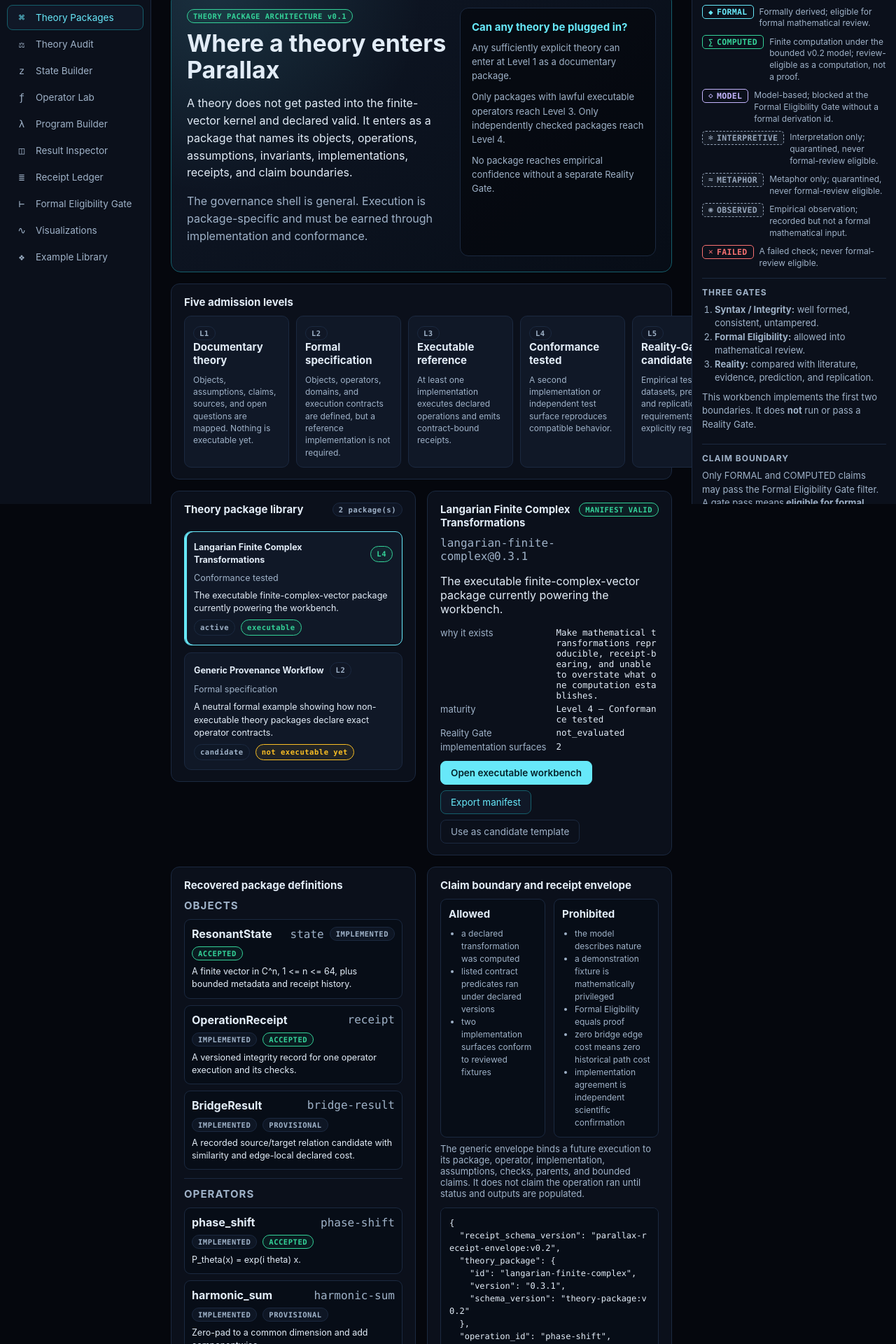
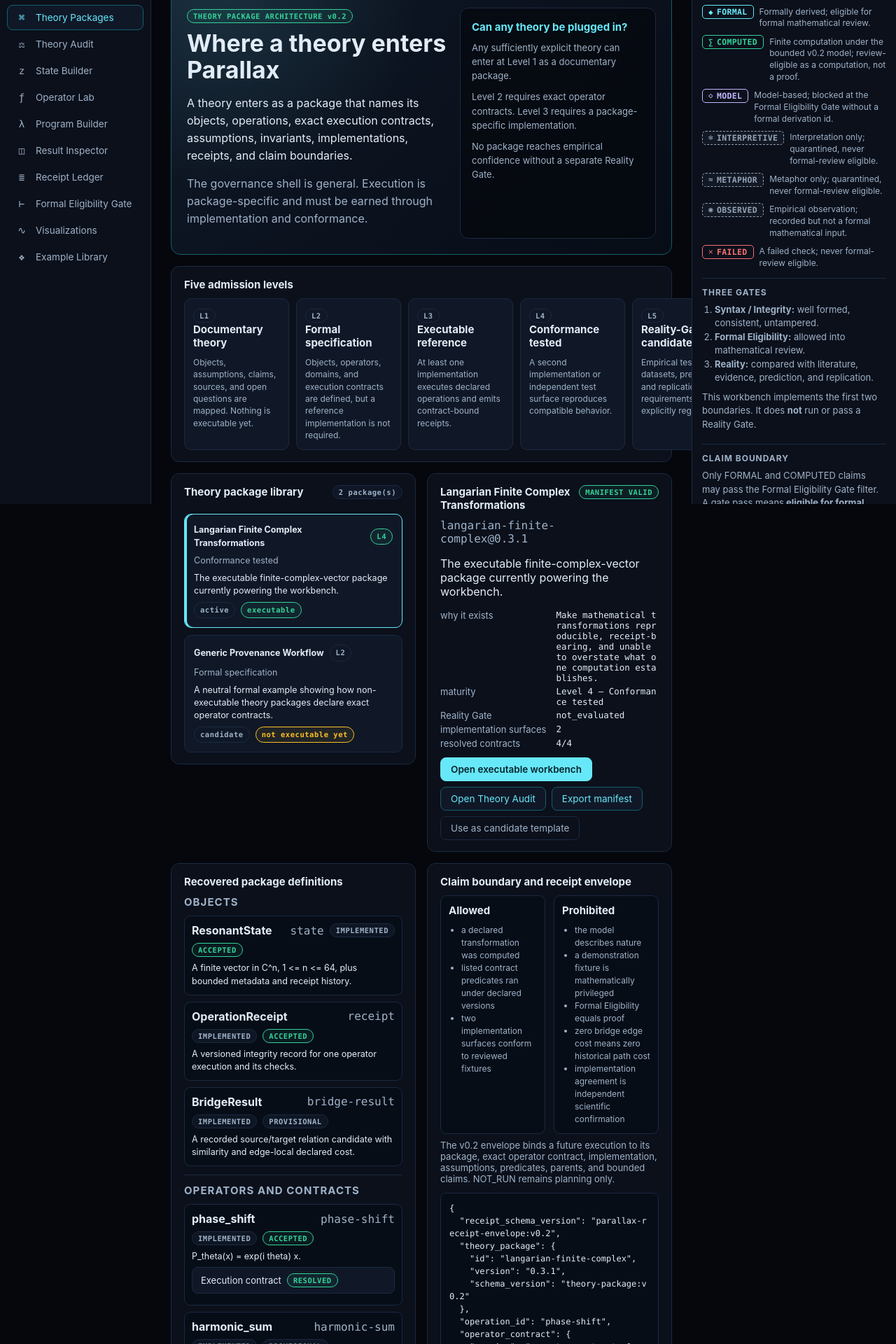
Before and after one commit to MichaelWave369/langarian-math, a React (Vite) app in the folder web/: page / in a window 1280 px wide. Shown: the part 80-2000 px from the top of the page at 70% size. Built offline with nearby package versions, Linux system fonts and the light colour scheme.

Commit message:
Expose v0.2 contracts in theory package front door

```diff
--- a/web/src/ui/modules/TheoryPackages.jsx
+++ b/web/src/ui/modules/TheoryPackages.jsx
@@ -5,6 +5,7 @@ import {
   buildReceiptEnvelope,
   canExecutePackage,
   makeDraftPackage,
+  operatorContractResolved,
   packageLevelName,
   parseTheoryPackageJson,
   validateTheoryPackage,
@@ -29,10 +30,7 @@ const EMPTY_FORM = {
 }
 
 function lines(value) {
-  return stripIngest(value)
-    .split('\n')
-    .map((item) => item.trim())
-    .filter(Boolean)
+  return stripIngest(value).split('\n').map((item) => item.trim()).filter(Boolean)
 }
 
 function PackageBadge({ children, tone = 'neutral' }) {
@@ -43,9 +41,7 @@ function DefinitionList({ title, items, empty = 'None declared.' }) {
   return (
     <section className="package-section">
       <h3>{title}</h3>
-      {items.length === 0 ? (
-        <p className="dim-text">{empty}</p>
-      ) : (
+      {items.length === 0 ? <p className="dim-text">{empty}</p> : (
         <ul className="definition-list">
           {items.map((item) => (
             <li key={item.id}>
@@ -57,6 +53,23 @@ function DefinitionList({ title, items, empty = 'None declared.' }) {
               </div>
               <p>{item.definition ?? item.semantics ?? item.text}</p>
               {item.scope && <p className="dim-text">scope: {item.scope}</p>}
+              {item.contract && (
+                <details className="expander">
+                  <summary>
+                    Execution contract <PackageBadge tone={operatorContractResolved(item) ? 'pass' : 'warn'}>{operatorContractResolved(item) ? 'RESOLVED' : 'OPEN'}</PackageBadge>
+                  </summary>
+                  <dl className="kv">
+                    <dt>version</dt><dd>{item.contract.contract_version}</dd>
+                    <dt>preconditions</dt><dd>{item.contract.preconditions.join('; ')}</dd>
+                    <dt>assumptions</dt><dd>{item.contract.assumptions_used.join(', ') || 'NONE'}</dd>
+                    <dt>invariants</dt><dd>{item.contract.invariants_checked.join(', ') || 'NONE'}</dd>
+                    <dt>predicates</dt><dd>{item.contract.predicates.map((predicate) => predicate.id).join(', ')}</dd>
+                    <dt>failures</dt><dd>{item.contract.failure_conditions.map((failure) => `${failure.id}:${failure.outcome}`).join(', ')}</dd>
+                    <dt>reversibility</dt><dd>{item.contract.reversibility.classification} — {item.contract.reversibility.condition}</dd>
+                    <dt>first falsifier</dt><dd>{item.contract.first_falsifier}</dd>
+                  </dl>
+                </details>
+              )}
             </li>
           ))}
         </ul>
@@ -69,16 +82,10 @@ function PackageCard({ item, active, onSelect }) {
   const executable = canExecutePackage(item)
   return (
     <button type="button" className={`theory-card${active ? ' theory-card-active' : ''}`} onClick={onSelect}>
-      <span className="theory-card-top">
-        <strong>{item.theory.name}</strong>
-        <PackageBadge tone={executable ? 'pass' : 'neutral'}>L{item.maturity_level}</PackageBadge>
-      </span>
+      <span className="theory-card-top"><strong>{item.theory.name}</strong><PackageBadge tone={executable ? 'pass' : 'neutral'}>L{item.maturity_level}</PackageBadge></span>
       <span className="dim-text">{packageLevelName(item.maturity_level)}</span>
       <span>{item.theory.summary}</span>
-      <span className="theory-card-foot">
-        <PackageBadge>{item.theory.status}</PackageBadge>
-        <PackageBadge tone={executable ? 'pass' : 'warn'}>{executable ? 'executable' : 'not executable yet'}</PackageBadge>
-      </span>
+      <span className="theory-card-foot"><PackageBadge>{item.theory.status}</PackageBadge><PackageBadge tone={executable ? 'pass' : 'warn'}>{executable ? 'executable' : 'not executable yet'}</PackageBadge></span>
     </button>
   )
 }
@@ -87,19 +94,8 @@ function ManifestPreview({ value, validation }) {
   if (!value) return null
   return (
     <section className="panel panel-formal" aria-labelledby="manifest-preview-heading">
-      <div className="package-title-row">
-        <h2 id="manifest-preview-heading">Generated package manifest</h2>
-        <PackageBadge tone={validation.ok ? 'pass' : 'fail'}>{validation.ok ? 'VALID' : `${validation.issues.length} ISSUE(S)`}</PackageBadge>
-      </div>
-      {!validation.ok && (
-        <ul className="issue-list" role="alert">
-          {validation.issues.map((issue, index) => (
-            <li key={`${issue.path}:${issue.code}:${index}`}>
-              <code>{issue.path}</code> [{issue.code}] {issue.message}
-            </li>
-          ))}
-        </ul>
-      )}
+      <div className="package-title-row"><h2 id="manifest-preview-heading">Generated package manifest</h2><PackageBadge tone={validation.ok ? 'pass' : 'fail'}>{validation.ok ? 'VALID' : `${validation.issues.length} ISSUE(S)`}</PackageBadge></div>
+      {!validation.ok && <ul className="issue-list" role="alert">{validation.issues.map((issue, index) => <li key={`${issue.path}:${issue.code}:${index}`}><code>{issue.path}</code> [{issue.code}] {issue.message}</li>)}</ul>}
       <pre className="json theory-json">{JSON.stringify(value, null, 2)}</pre>
     </section>
   )
@@ -119,26 +115,13 @@ export default function TheoryPackages() {
   const activeValidation = useMemo(() => validateTheoryPackage(active), [active])
   const receiptTemplate = useMemo(() => {
     if (!active || active.operators.length === 0) return null
-    return buildReceiptEnvelope(active, active.operators[0].id, {
-      timestamp_utc: 'RUNTIME_TIMESTAMP',
-      claims_supported: active.claim_boundaries.allowed.slice(0, 1),
-      status: 'NOT_RUN',
-    })
+    return buildReceiptEnvelope(active, active.operators[0].id, { timestamp_utc: 'RUNTIME_TIMESTAMP', claims_supported: active.claim_boundaries.allowed.slice(0, 1), status: 'NOT_RUN' })
   }, [active])
 
   const updateForm = (key, value) => setForm((current) => ({ ...current, [key]: value }))
 
   const buildDraft = () => {
-    const next = makeDraftPackage({
-      ...form,
-      maturityLevel: Number(form.maturityLevel),
-      objects: lines(form.objects),
-      operators: lines(form.operators),
-      assumptions: lines(form.assumptions),
-      invariants: lines(form.invariants),
-      allowedClaims: lines(form.allowedClaims),
-      prohibitedClaims: lines(form.prohibitedClaims),
-    })
+    const next = makeDraftPackage({ ...form, maturityLevel: Number(form.maturityLevel), objects: lines(form.objects), operators: lines(form.operators), assumptions: lines(form.assumptions), invariants: lines(form.invariants), allowedClaims: lines(form.allowedClaims), prohibitedClaims: lines(form.prohibitedClaims) })
     const validation = validateTheoryPackage(next)
     setDraft(next)
     setDraftValidation(validation)
@@ -161,105 +144,65 @@ export default function TheoryPackages() {
     })
     setDraft(null)
     setModule('theories')
-    setNotice('The selected package was copied into the wizard as a non-authoritative candidate fork.')
+    setNotice('The selected package was copied into the wizard as a non-authoritative candidate fork. Contract details remain open until explicitly recovered.')
   }
 
   const importPackage = () => {
     const parsed = parseTheoryPackageJson(stripIngest(importText))
     setImportValidation(parsed.validation)
     if (!parsed.package) return
-    setPackages((current) => {
-      const withoutExisting = current.filter((item) => item.theory.id !== parsed.package.theory.id)
-      return [...withoutExisting, parsed.package]
-    })
+    setPackages((current) => [...current.filter((item) => item.theory.id !== parsed.package.theory.id), parsed.package])
     setActiveId(parsed.package.theory.id)
     setNotice(`Imported theory package ${parsed.package.theory.id}@${parsed.package.theory.version} into this local session.`)
   }
 
-  const exportPackage = (item) => {
-    downloadText(`${sanitizeFilename(item.theory.id)}.theory-package.json`, `${JSON.stringify(item, null, 2)}\n`)
-  }
+  const exportPackage = (item) => downloadText(`${sanitizeFilename(item.theory.id)}.theory-package.json`, `${JSON.stringify(item, null, 2)}\n`)
 
   return (
     <div>
       <section className="theory-hero" aria-labelledby="theory-front-door-heading">
         <div>
-          <PackageBadge tone="pass">THEORY PACKAGE ARCHITECTURE v0.1</PackageBadge>
+          <PackageBadge tone="pass">THEORY PACKAGE ARCHITECTURE v0.2</PackageBadge>
           <h2 id="theory-front-door-heading">Where a theory enters Parallax</h2>
-          <p>
-            A theory does not get pasted into the finite-vector kernel and declared valid. It enters as a package that
-            names its objects, operations, assumptions, invariants, implementations, receipts, and claim boundaries.
-          </p>
-          <p className="dim-text">
-            The governance shell is general. Execution is package-specific and must be earned through implementation and conformance.
-          </p>
+          <p>A theory enters as a package that names its objects, operations, exact execution contracts, assumptions, invariants, implementations, receipts, and claim boundaries.</p>
+          <p className="dim-text">The governance shell is general. Execution is package-specific and must be earned through implementation and conformance.</p>
         </div>
         <div className="hero-answer">
           <strong>Can any theory be plugged in?</strong>
           <p>Any sufficiently explicit theory can enter at Level 1 as a documentary package.</p>
-          <p>Only packages with lawful executable operators reach Level 3. Only independently checked packages reach Level 4.</p>
+          <p>Level 2 requires exact operator contracts. Level 3 requires a package-specific implementation.</p>
           <p>No package reaches empirical confidence without a separate Reality Gate.</p>
         </div>
       </section>
 
       <section className="panel panel-formal" aria-labelledby="maturity-heading">
         <h2 id="maturity-heading">Five admission levels</h2>
-        <div className="maturity-grid">
-          {MATURITY_LEVELS.map((level) => (
-            <article key={level.level} className="maturity-card">
-              <PackageBadge>L{level.level}</PackageBadge>
-              <h3>{level.name}</h3>
-              <p>{level.description}</p>
-            </article>
-          ))}
-        </div>
+        <div className="maturity-grid">{MATURITY_LEVELS.map((level) => <article key={level.level} className="maturity-card"><PackageBadge>L{level.level}</PackageBadge><h3>{level.name}</h3><p>{level.description}</p></article>)}</div>
       </section>
 
       <div className="two-col theory-two-col">
         <section className="panel panel-formal" aria-labelledby="package-library-heading">
-          <div className="package-title-row">
-            <h2 id="package-library-heading">Theory package library</h2>
-            <PackageBadge>{packages.length} package(s)</PackageBadge>
-          </div>
-          <div className="theory-card-grid">
-            {packages.map((item) => (
-              <PackageCard
-                key={`${item.theory.id}:${item.theory.version}`}
-                item={item}
-                active={active.theory.id === item.theory.id}
-                onSelect={() => setActiveId(item.theory.id)}
-              />
-            ))}
-          </div>
+          <div className="package-title-row"><h2 id="package-library-heading">Theory package library</h2><PackageBadge>{packages.length} package(s)</PackageBadge></div>
+          <div className="theory-card-grid">{packages.map((item) => <PackageCard key={`${item.theory.id}:${item.theory.version}`} item={item} active={active.theory.id === item.theory.id} onSelect={() => setActiveId(item.theory.id)} />)}</div>
         </section>
 
         <section className="panel panel-formal" aria-labelledby="active-package-heading">
-          <div className="package-title-row">
-            <div>
-              <h2 id="active-package-heading">{active.theory.name}</h2>
-              <p className="mono dim-text">{active.theory.id}@{active.theory.version}</p>
-            </div>
-            <PackageBadge tone={activeValidation.ok ? 'pass' : 'fail'}>{activeValidation.ok ? 'MANIFEST VALID' : 'INVALID'}</PackageBadge>
-          </div>
+          <div className="package-title-row"><div><h2 id="active-package-heading">{active.theory.name}</h2><p className="mono dim-text">{active.theory.id}@{active.theory.version}</p></div><PackageBadge tone={activeValidation.ok ? 'pass' : 'fail'}>{activeValidation.ok ? 'MANIFEST VALID' : 'INVALID'}</PackageBadge></div>
           <p>{active.theory.summary}</p>
           <dl className="kv">
             <dt>why it exists</dt><dd>{active.theory.motivation}</dd>
             <dt>maturity</dt><dd>Level {active.maturity_level} — {packageLevelName(active.maturity_level)}</dd>
             <dt>Reality Gate</dt><dd>{active.evidence.reality_gate}</dd>
             <dt>implementation surfaces</dt><dd>{active.implementations.length}</dd>
+            <dt>resolved contracts</dt><dd>{active.operators.filter(operatorContractResolved).length}/{active.operators.length}</dd>
           </dl>
           <div className="btn-row" style={{ marginTop: 12 }}>
-            {canExecutePackage(active) && active.metadata.execution_route === 'program' && (
-              <button type="button" className="btn btn-primary" onClick={() => setModule('program')}>Open executable workbench</button>
-            )}
+            {canExecutePackage(active) && active.metadata.execution_route === 'program' && <button type="button" className="btn btn-primary" onClick={() => setModule('program')}>Open executable workbench</button>}
+            <button type="button" className="btn" onClick={() => setModule('audit')}>Open Theory Audit</button>
             <button type="button" className="btn" onClick={() => exportPackage(active)}>Export manifest</button>
             <button type="button" className="btn btn-ghost" onClick={useActiveAsTemplate}>Use as candidate template</button>
           </div>
-          {!canExecutePackage(active) && (
-            <div className="notice package-inline-notice" role="status">
-              This package can be inspected now, but it has not earned executable status. Its open semantics stay visible rather than being simulated by the wrong kernel.
-            </div>
-          )}
+          {!canExecutePackage(active) && <div className="notice package-inline-notice" role="status">This package can be inspected and audited now, but it has not earned executable status. It will not be simulated by the wrong kernel.</div>}
         </section>
       </div>
 
@@ -267,48 +210,26 @@ export default function TheoryPackages() {
         <section className="panel panel-formal" aria-labelledby="definitions-heading">
           <h2 id="definitions-heading">Recovered package definitions</h2>
           <DefinitionList title="Objects" items={active.objects} />
-          <DefinitionList title="Operators" items={active.operators} />
+          <DefinitionList title="Operators and contracts" items={active.operators} />
           <DefinitionList title="Assumptions" items={active.assumptions} />
           <DefinitionList title="Invariant candidates" items={active.invariants} />
         </section>
 
         <section className="panel panel-formal" aria-labelledby="boundary-heading">
           <h2 id="boundary-heading">Claim boundary and receipt envelope</h2>
-          <div className="claim-columns">
-            <div>
-              <h3>Allowed</h3>
-              <ul>{active.claim_boundaries.allowed.map((claim) => <li key={claim}>{claim}</li>)}</ul>
-            </div>
-            <div>
-              <h3>Prohibited</h3>
-              <ul>{active.claim_boundaries.prohibited.map((claim) => <li key={claim}>{claim}</li>)}</ul>
-            </div>
-          </div>
-          <p className="panel-sub">
-            The generic envelope binds a future execution to its package, operator, implementation, assumptions, checks,
-            parents, and bounded claims. It does not claim the operation ran until status and outputs are populated.
-          </p>
+          <div className="claim-columns"><div><h3>Allowed</h3><ul>{active.claim_boundaries.allowed.map((claim) => <li key={claim}>{claim}</li>)}</ul></div><div><h3>Prohibited</h3><ul>{active.claim_boundaries.prohibited.map((claim) => <li key={claim}>{claim}</li>)}</ul></div></div>
+          <p className="panel-sub">The v0.2 envelope binds a future execution to its package, exact operator contract, implementation, assumptions, predicates, parents, and bounded claims. NOT_RUN remains planning only.</p>
           {receiptTemplate && <pre className="json theory-json">{JSON.stringify(receiptTemplate, null, 2)}</pre>}
         </section>
       </div>
 
       <section className="panel panel-formal" aria-labelledby="wizard-heading">
-        <div className="package-title-row">
-          <div>
-            <h2 id="wizard-heading">Theory Definition Wizard</h2>
-            <p className="panel-sub">Create a documentary package first. Open definitions remain marked THEORY MAP OPEN rather than being invented.</p>
-          </div>
-          <button type="button" className="btn btn-ghost" onClick={() => { setForm(EMPTY_FORM); setDraft(null) }}>Clear</button>
-        </div>
+        <div className="package-title-row"><div><h2 id="wizard-heading">Theory Definition Wizard</h2><p className="panel-sub">Create a documentary package first. The wizard generates valid v0.2 contract placeholders marked THEORY MAP OPEN rather than inventing semantics.</p></div><button type="button" className="btn btn-ghost" onClick={() => { setForm(EMPTY_FORM); setDraft(null) }}>Clear</button></div>
         <div className="theory-form-grid">
           <label className="field"><span>stable package id</span><input value={form.id} onChange={(event) => updateForm('id', event.target.value)} placeholder="my-theory" /></label>
           <label className="field"><span>theory name</span><input value={form.name} onChange={(event) => updateForm('name', event.target.value)} placeholder="My Theory" /></label>
           <label className="field"><span>version</span><input value={form.version} onChange={(event) => updateForm('version', event.target.value)} /></label>
-          <label className="field"><span>maturity level</span>
-            <select value={form.maturityLevel} onChange={(event) => updateForm('maturityLevel', Number(event.target.value))}>
-              {MATURITY_LEVELS.map((item) => <option key={item.level} value={item.level}>L{item.level} — {item.name}</option>)}
-            </select>
-          </label>
+          <label className="field"><span>maturity level</span><select value={form.maturityLevel} onChange={(event) => updateForm('maturityLevel', Number(event.target.value))}>{MATURITY_LEVELS.map((item) => <option key={item.level} value={item.level}>L{item.level} — {item.name}</option>)}</select></label>
           <label className="field theory-field-wide"><span>summary</span><textarea rows={2} value={form.summary} onChange={(event) => updateForm('summary', event.target.value)} placeholder="What the theory is about" /></label>
           <label className="field theory-field-wide"><span>what made you build it?</span><textarea rows={2} value={form.motivation} onChange={(event) => updateForm('motivation', event.target.value)} placeholder="The problem this theory or package is trying to solve" /></label>
           <label className="field"><span>objects — one per line</span><textarea rows={5} value={form.objects} onChange={(event) => updateForm('objects', event.target.value)} /></label>
@@ -318,37 +239,17 @@ export default function TheoryPackages() {
           <label className="field"><span>allowed claims — one per line</span><textarea rows={5} value={form.allowedClaims} onChange={(event) => updateForm('allowedClaims', event.target.value)} /></label>
           <label className="field"><span>prohibited claims — one per line</span><textarea rows={5} value={form.prohibitedClaims} onChange={(event) => updateForm('prohibitedClaims', event.target.value)} /></label>
         </div>
-        <div className="btn-row" style={{ marginTop: 12 }}>
-          <button type="button" className="btn btn-primary" onClick={buildDraft}>Build &amp; validate manifest</button>
-          {draft && <button type="button" className="btn" onClick={() => exportPackage(draft)}>Export draft</button>}
-        </div>
+        <div className="btn-row" style={{ marginTop: 12 }}><button type="button" className="btn btn-primary" onClick={buildDraft}>Build &amp; validate manifest</button>{draft && <button type="button" className="btn" onClick={() => exportPackage(draft)}>Export draft</button>}</div>
       </section>
 
       <ManifestPreview value={draft} validation={draftValidation} />
 
       <section className="panel panel-formal" aria-labelledby="import-package-heading">
         <h2 id="import-package-heading">Import a theory package</h2>
-        <p className="panel-sub">Import is local to this browser session. Schema validation happens before the package enters the library.</p>
-        <textarea
-          className="code"
-          rows={8}
-          value={importText}
-          onChange={(event) => setImportText(event.target.value)}
-          placeholder='{"schema_version":"theory-package:v0.1", ...}'
-          aria-label="theory package JSON"
-        />
-        <div className="btn-row" style={{ marginTop: 10 }}>
-          <button type="button" className="btn btn-primary" onClick={importPackage} disabled={importText.trim() === ''}>Validate &amp; import</button>
-        </div>
-        {importValidation && (
-          <div className={importValidation.ok ? 'package-validation-pass' : 'error-box'} role="status">
-            {importValidation.ok ? 'Package manifest is valid and was imported into this session.' : (
-              <ul className="issue-list">
-                {importValidation.issues.map((issue, index) => <li key={`${issue.path}:${index}`}><code>{issue.path}</code> [{issue.code}] {issue.message}</li>)}
-              </ul>
-            )}
-          </div>
-        )}
+        <p className="panel-sub">Import is local to this browser session. v0.2 schema and cross-reference validation happen before the package enters the library.</p>
+        <textarea className="code" rows={8} value={importText} onChange={(event) => setImportText(event.target.value)} placeholder='{"schema_version":"theory-package:v0.2", ...}' aria-label="theory package JSON" />
+        <div className="btn-row" style={{ marginTop: 10 }}><button type="button" className="btn btn-primary" onClick={importPackage} disabled={importText.trim() === ''}>Validate &amp; import</button></div>
+        {importValidation && <div className={importValidation.ok ? 'package-validation-pass' : 'error-box'} role="status">{importValidation.ok ? 'Package manifest is valid and was imported into this session.' : <ul className="issue-list">{importValidation.issues.map((issue, index) => <li key={`${issue.path}:${index}`}><code>{issue.path}</code> [{issue.code}] {issue.message}</li>)}</ul>}</div>}
       </section>
     </div>
   )
```
